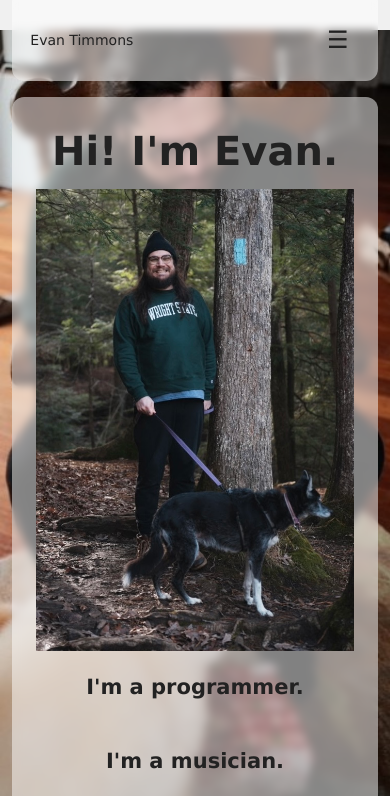
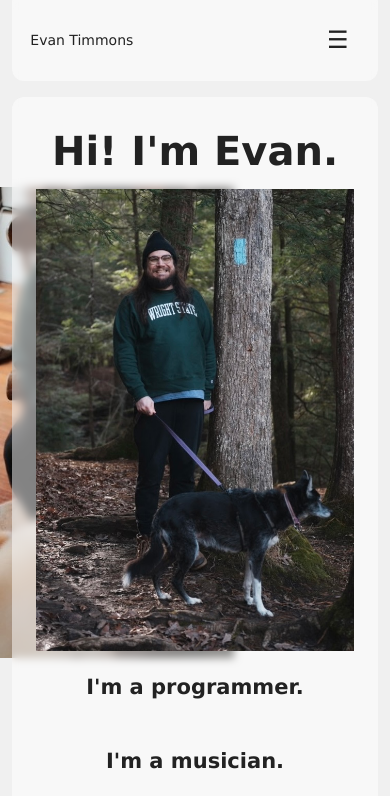
Before and after one commit to timmonsevan/personalsite, a React (Vite) app in the folder client/: page / in a window 390 px wide. Shown: the top 796 px of the page. Built offline with nearby package versions, Linux system fonts and the light colour scheme; grey boxes are pictures that could not be loaded.

Commit message:
added re-sizing of background image on small screens

```diff
--- a/client/src/components/ParallaxBackground.css
+++ b/client/src/components/ParallaxBackground.css
@@ -9,3 +9,9 @@
   z-index: -1;
   will-change: transform;
 }
+
+@media (max-width: 768px) {
+  #parallax-bg {
+    background-size: 60% auto;
+  }
+}
```
